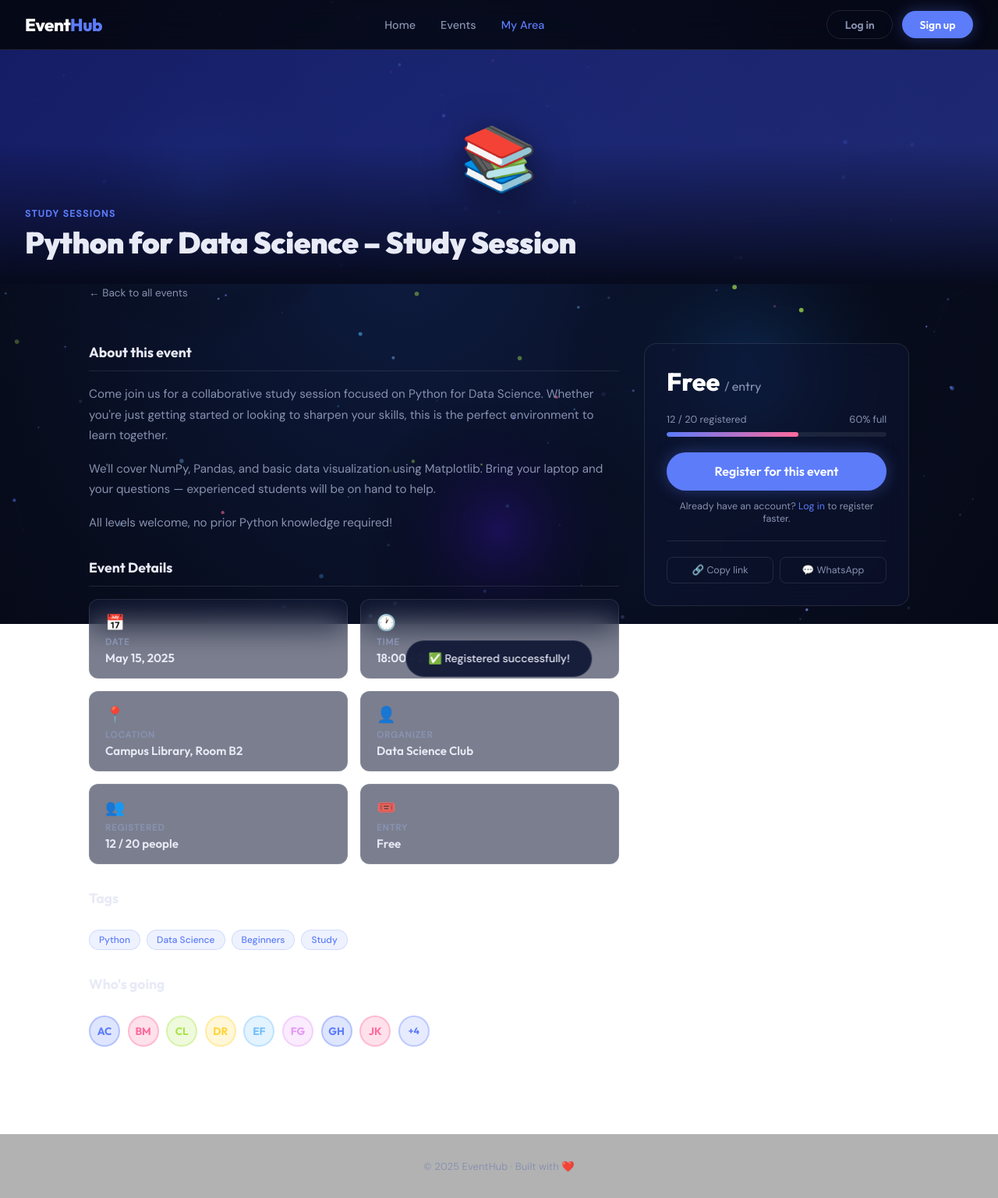
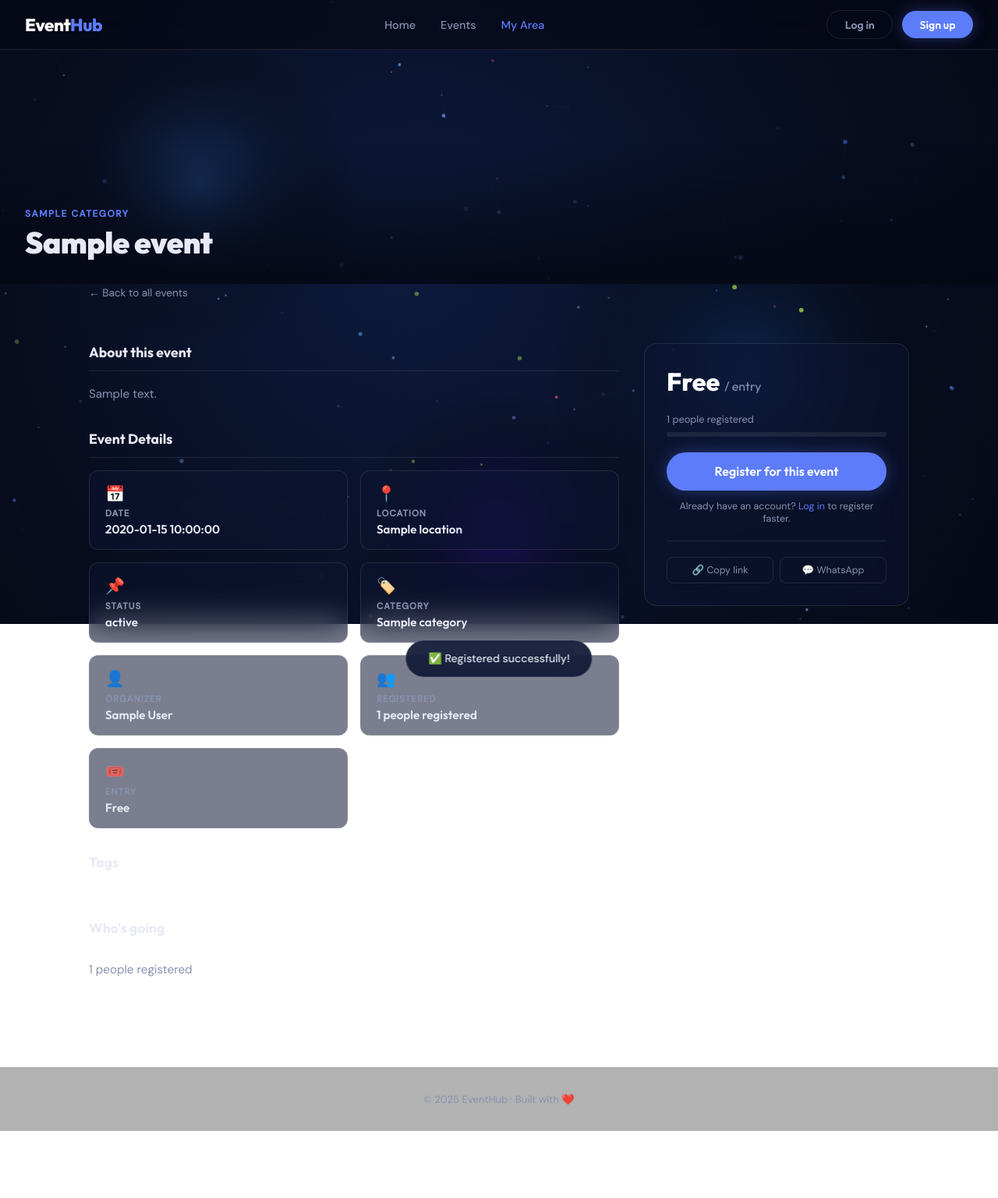
Before and after one commit to HaniaA4/Event_App, a Flask app: template templates/event_details.html in a window 1280 px wide. Shown: the whole page at 78% size. After the commit the page ends 1450 px from the top, so only its background shows below. Run offline with Flask 3, Linux system fonts and the light colour scheme; the template is opened without the code that fills it: most values are stand-ins (such as "Sample title", 1, 10 or a date in 2020).

Commit message:
Fixes issue with event details page not displaying correctly due to JavaScript errors. Updated login page styling and improved database schema for better performance.

```diff
--- a/models.py
+++ b/models.py
@@ -41,6 +41,6 @@
 
 
 def initialize_database():
-    db.connect()
-    db.create_tables([User, Category, Event, Registration, Comment])
+    db.connect(reuse_if_open=True)
+    db.create_tables([User, Category, Event, Registration, Comment], safe=True)
     db.close()
--- a/static/event-details.js
+++ b/static/event-details.js
@@ -1,230 +1,73 @@
 /* ─────────────────────────────────────────
-   ALL EVENTS DATA
-   We read ?id= from the URL and find the
-   matching event. Flask will replace this later.
+   EVENT DETAILS PAGE
+   Data comes from Flask/Jinja in event_details.html
 ───────────────────────────────────────── */
-const allEvents = [
-  {
-    id: 1,
-    title: "Python for Data Science – Study Session",
-    category: "Study Sessions",
-    date: "May 15, 2025", time: "18:00 – 20:00",
-    location: "Campus Library, Room B2",
-    organizer: "Data Science Club",
-    participants: 12, max: 20,
-    icon: "📚", gradient: "linear-gradient(135deg, #1a237e, #283593)",
-    tags: ["Python", "Data Science", "Beginners", "Study"],
-    description: `Come join us for a collaborative study session focused on Python for Data Science. Whether you're just getting started or looking to sharpen your skills, this is the perfect environment to learn together.\n\nWe'll cover NumPy, Pandas, and basic data visualization using Matplotlib. Bring your laptop and your questions — experienced students will be on hand to help.\n\nAll levels welcome, no prior Python knowledge required!`
-  },
-  {
-    id: 2,
-    title: "5-a-side Football Tournament",
-    category: "Sports",
-    date: "May 17, 2025", time: "15:30 – 18:30",
-    location: "Campus Sports Field",
-    organizer: "Campus Sports Association",
-    participants: 28, max: 30,
-    icon: "⚽", gradient: "linear-gradient(135deg, #1b5e20, #2e7d32)",
-    tags: ["Football", "Sports", "Tournament", "Outdoor"],
-    description: `Get your team together for our 5-a-side Football Tournament on the campus sports field! Teams of 5 compete in a round-robin format, with the top 2 teams going head-to-head in the final.\n\nAll skill levels are welcome — this is about fun, fitness, and meeting new people. Prizes for the winning team!\n\nRegister as a team or individually and we'll sort you into a group.`
-  },
-  {
-    id: 3,
-    title: "Web Design Workshop",
-    category: "Workshops",
-    date: "May 20, 2025", time: "14:00 – 17:00",
-    location: "Auditorium A, Main Building",
-    organizer: "NOVA IMS Tech Club",
-    participants: 45, max: 60,
-    icon: "🛠️", gradient: "linear-gradient(135deg, #4a148c, #6a1b9a)",
-    tags: ["HTML", "CSS", "Design", "Frontend", "Beginners Welcome"],
-    description: `Join us for a hands-on Web Design Workshop where you'll learn the fundamentals of building beautiful, responsive websites from scratch.\n\nWhether you're completely new to web development or looking to sharpen your skills, this workshop has something for everyone. We'll cover HTML structure, modern CSS techniques (flexbox, grid, animations), and practical tips for making your pages look great on any device.\n\nBring your laptop and get ready to build your first webpage live in the room. No prior experience required!`
-  },
-  {
-    id: 4,
-    title: "Data Visualization Talk: Beyond Bar Charts",
-    category: "Talks",
-    date: "May 22, 2025", time: "17:00 – 18:30",
-    location: "Room 101, Main Building",
-    organizer: "NOVA IMS Research Group",
-    participants: 33, max: 50,
-    icon: "🎤", gradient: "linear-gradient(135deg, #bf360c, #d84315)",
-    tags: ["Data Viz", "Tableau", "D3.js", "Storytelling"],
-    description: `Bar charts are great — but there's a whole world of data visualization beyond them. In this talk, we explore how to choose the right chart for your data and how to make your visuals actually tell a story.\n\nWe'll walk through real examples using Tableau and D3.js, covering heatmaps, network graphs, sankey diagrams, and interactive dashboards.\n\nPerfect for anyone in data science, business analytics, or just curious about making data beautiful.`
-  },
-  {
-    id: 5,
-    title: "Portuguese Culture Night",
-    category: "Cultural",
-    date: "May 24, 2025", time: "20:00 – 23:00",
-    location: "Student Lounge",
-    organizer: "International Students Association",
-    participants: 60, max: 80,
-    icon: "🎭", gradient: "linear-gradient(135deg, #006064, #00838f)",
-    tags: ["Culture", "Portugal", "Food", "Music", "Social"],
-    description: `Experience the rich culture of Portugal in an unforgettable evening of food, music, and traditions. Portuguese Culture Night brings together students from all backgrounds to celebrate and learn.\n\nEnjoy traditional Fado music performances, taste authentic Portuguese food and pastéis de nata, and take part in cultural games and activities.\n\nCome alone or with friends — everyone is welcome at this free event!`
-  },
-  {
-    id: 6,
-    title: "Group Project Kickoff – TAW",
-    category: "Group Meetings",
-    date: "May 25, 2025", time: "10:00 – 12:00",
-    location: "Room 204",
-    organizer: "TAW Course Team",
-    participants: 8, max: 10,
-    icon: "👥", gradient: "linear-gradient(135deg, #e65100, #ef6c00)",
-    tags: ["TAW", "Project", "Flask", "Web Dev", "Group Work"],
-    description: `Kickoff meeting for the TAW group project. We'll align on the project scope, divide responsibilities, and set up our development environment together.\n\nAgenda: project overview, tech stack decisions (Flask + SQLite + HTML/CSS/JS), GitHub setup, and task assignment.\n\nMandatory for all group members. Bring your laptop!`
-  },
-  {
-    id: 7,
-    title: "Statistics Exam Prep Session",
-    category: "Study Sessions",
-    date: "May 26, 2025", time: "16:00 – 18:30",
-    location: "Library, Floor 3",
-    organizer: "Statistics Study Group",
-    participants: 20, max: 25,
-    icon: "📊", gradient: "linear-gradient(135deg, #0d47a1, #1565c0)",
-    tags: ["Statistics", "Exam Prep", "Study", "Math"],
-    description: `Preparing for the statistics exam? Join our group study session where we'll work through past exam papers, tackle the trickiest problems together, and review key concepts.\n\nTopics covered: hypothesis testing, regression analysis, probability distributions, and ANOVA.\n\nBring your notes, past papers, and questions. A tutor will be present to help with difficult topics.`
-  },
-  {
-    id: 8,
-    title: "Intro to Machine Learning Workshop",
-    category: "Workshops",
-    date: "May 28, 2025", time: "10:00 – 13:00",
-    location: "Lab 3, Tech Building",
-    organizer: "AI & ML Student Club",
-    participants: 18, max: 30,
-    icon: "🤖", gradient: "linear-gradient(135deg, #311b92, #4527a0)",
-    tags: ["Machine Learning", "Python", "scikit-learn", "AI", "Hands-on"],
-    description: `New to machine learning? This beginner-friendly workshop will walk you through the core concepts and get you building your first ML model by the end of the session.\n\nUsing Python and scikit-learn, we'll cover supervised learning, train/test splits, decision trees, and model evaluation. Everything is hands-on — you'll leave with working code.\n\nPrerequisite: basic Python knowledge. Bring your laptop with Python installed.`
-  },
-  {
-    id: 9,
-    title: "Campus 5km Run",
-    category: "Sports",
-    date: "Jun 01, 2025", time: "08:30 – 10:00",
-    location: "University Gardens",
-    organizer: "Campus Running Club",
-    participants: 55, max: 100,
-    icon: "🏃", gradient: "linear-gradient(135deg, #004d40, #00695c)",
-    tags: ["Running", "Fitness", "Outdoor", "5km", "All Levels"],
-    description: `Lace up your trainers and join us for the Campus 5km Run through the beautiful university gardens and surrounding paths!\n\nWhether you're a seasoned runner or just getting started, this is a relaxed, non-competitive run focused on enjoying the outdoors and meeting fellow students.\n\nWater stations along the route. Finisher certificates for everyone. See you at the starting line!`
-  }
-];
 
 /* ─────────────────────────────────────────
-   READ EVENT ID FROM URL (?id=3)
-   Falls back to event 1 if no ID given
+   INFO CARDS
 ───────────────────────────────────────── */
-const params  = new URLSearchParams(window.location.search);
-const eventId = parseInt(params.get('id')) || 1;
-const event   = allEvents.find(e => e.id === eventId) || allEvents[0];
-
-/* ─────────────────────────────────────────
-   REGISTRATION STATE
-───────────────────────────────────────── */
-let isRegistered = false;
-let currentParticipants = event.participants;
-
-/* ─────────────────────────────────────────
-   POPULATE PAGE
-───────────────────────────────────────── */
-function populatePage() {
-  document.getElementById('heroGrad').style.background = event.gradient;
-  document.getElementById('heroIcon').textContent  = event.icon;
-  document.getElementById('heroCat').textContent   = event.category;
-  document.getElementById('heroTitle').textContent = event.title;
-  document.title = `EventHub – ${event.title}`;
-
-  document.getElementById('eventDesc').innerHTML =
-    event.description.split('\n\n').map(p => `<p style="margin-bottom:1rem;">${p}</p>`).join('');
+function buildInfoCards() {
+  const grid = document.getElementById('infoGrid');
+  if (!grid || typeof eventData === 'undefined') return;
 
   const infoItems = [
-    { icon: '📅', label: 'Date',       value: event.date },
-    { icon: '🕐', label: 'Time',       value: event.time },
-    { icon: '📍', label: 'Location',   value: event.location },
-    { icon: '👤', label: 'Organizer',  value: event.organizer },
-    { icon: '👥', label: 'Registered', value: `${currentParticipants} / ${event.max} people` },
-    { icon: '🎟️', label: 'Entry',      value: 'Free' },
+    { icon: '📅', label: 'Date', value: eventData.date },
+    { icon: '📍', label: 'Location', value: eventData.location },
+    { icon: '📌', label: 'Status', value: eventData.status },
+    { icon: '🏷️', label: 'Category', value: eventData.category },
+    { icon: '👤', label: 'Organizer', value: eventData.organizer },
+    { icon: '👥', label: 'Registered', value: eventData.maxParticipants > 0 ? `${eventData.registrationsCount} / ${eventData.maxParticipants} people` : `${eventData.registrationsCount} people registered`},
+    { icon: '🎟️', label: 'Entry', value: 'Free' }
   ];
 
-  const grid = document.getElementById('infoGrid');
   grid.innerHTML = '';
+
   infoItems.forEach(item => {
     const div = document.createElement('div');
     div.className = 'glass info-item';
+
     div.innerHTML = `
       <span class="info-item-icon">${item.icon}</span>
       <div class="info-item-label">${item.label}</div>
       <div class="info-item-value">${item.value}</div>
     `;
+
     grid.appendChild(div);
   });
-
-  const tagsRow = document.getElementById('tagsRow');
-  tagsRow.innerHTML = event.tags.map(t => `<span class="tag">${t}</span>`).join('');
-
-  updateProgress();
-
-  const colors = ['#5c7cfa','#ff6b9d','#a9e34b','#ffd43b','#74c0fc','#e599f7'];
-  const names  = ['AC','BM','CL','DR','EF','FG','GH','JK'];
-  const pList  = document.getElementById('participantsList');
-  pList.innerHTML = '';
-
-  names.forEach((name, i) => {
-    const av = document.createElement('div');
-    av.className = 'participant-avatar';
-    av.style.background  = colors[i % colors.length] + '33';
-    av.style.color       = colors[i % colors.length];
-    av.style.borderColor = colors[i % colors.length] + '55';
-    av.textContent = name;
-    pList.appendChild(av);
-  });
-
-  const more = document.createElement('div');
-  more.className = 'participant-avatar avatar-more';
-  more.textContent = `+${currentParticipants - names.length}`;
-  pList.appendChild(more);
 }
 
 /* ─────────────────────────────────────────
    PROGRESS BAR
 ───────────────────────────────────────── */
 function updateProgress() {
-  const pct  = Math.round((currentParticipants / event.max) * 100);
-  const left = event.max - currentParticipants;
+  if (typeof eventData === 'undefined') return;
 
-  document.getElementById('progressFill').style.width = pct + '%';
-  document.getElementById('progressPct').textContent  = pct + '% full';
-  document.getElementById('progressText').textContent =
-    left === 0 ? 'No spots left' :
-    left <= 5  ? `⚠️ Only ${left} spots left!` :
-    `${currentParticipants} / ${event.max} registered`;
-}
+  const progressFill = document.getElementById('progressFill');
+  const progressPct = document.getElementById('progressPct');
+  const progressText = document.getElementById('progressText');
 
-/* ─────────────────────────────────────────
-   REGISTER / UNREGISTER
-───────────────────────────────────────── */
-function toggleRegister() {
-  const btn = document.getElementById('registerBtn');
+  if (!progressFill || !progressPct || !progressText) return;
 
-  if (!isRegistered) {
-    isRegistered = true;
-    currentParticipants++;
-    btn.textContent = "✅ You're registered – Cancel?";
-    btn.className   = 'btn btn-danger btn-lg';
-    showNotification("🎉 You're registered! See you there.");
-  } else {
-    isRegistered = false;
-    currentParticipants--;
-    btn.textContent = 'Register for this event';
-    btn.className   = 'btn btn-primary btn-lg';
-    showNotification('Registration cancelled.');
+  const max = eventData.maxParticipants;
+  const registered = eventData.registrationsCount;
+
+  if (!max || max <= 0) {
+    progressFill.style.width = '0%';
+    progressPct.textContent = '';
+    progressText.textContent = `${registered} people registered`;
+    return;
   }
 
-  updateProgress();
+  const pct = Math.min(Math.round((registered / max) * 100), 100);
+  const left = max - registered;
+
+  progressFill.style.width = pct + '%';
+  progressPct.textContent = pct + '% full';
+
+  progressText.textContent =
+    left <= 0 ? 'No spots left' :
+    left <= 5 ? `⚠️ Only ${left} spots left!` :
+    `${registered} / ${max} registered`;
 }
 
 /* ─────────────────────────────────────────
@@ -232,9 +75,14 @@
 ───────────────────────────────────────── */
 function showNotification(msg) {
   const n = document.getElementById('notification');
+  if (!n) return;
+
   n.textContent = msg;
   n.classList.add('show');
-  setTimeout(() => n.classList.remove('show'), 3000);
+
+  setTimeout(() => {
+    n.classList.remove('show');
+  }, 3000);
 }
 
 /* ─────────────────────────────────────────
@@ -242,20 +90,33 @@
 ───────────────────────────────────────── */
 function share(type) {
   const url = window.location.href;
+
   if (type === 'copy') {
     navigator.clipboard.writeText(url)
       .then(() => showNotification('🔗 Link copied to clipboard!'))
       .catch(() => showNotification('Copy the URL from your browser bar.'));
-  } else if (type === 'whatsapp') {
-    window.open(`https://wa.me/?text=Check%20out%20this%20event:%20${encodeURIComponent(url)}`, '_blank');
+  }
+
+  if (type === 'whatsapp') {
+    const text = encodeURIComponent(`Check out this event: ${url}`);
+    window.open(`https://wa.me/?text=${text}`, '_blank');
   }
 }
 
 /* ─────────────────────────────────────────
    HAMBURGER
 ───────────────────────────────────────── */
-document.getElementById('hamburger').addEventListener('click', () => {
-  document.getElementById('navLinks').classList.toggle('open');
-});
+const hamburger = document.getElementById('hamburger');
+const navLinks = document.getElementById('navLinks');
 
-populatePage();
+if (hamburger && navLinks) {
+  hamburger.addEventListener('click', () => {
+    navLinks.classList.toggle('open');
+  });
+}
+
+/* ─────────────────────────────────────────
+   INIT
+───────────────────────────────────────── */
+buildInfoCards();
+updateProgress();
--- a/templates/event_details.html
+++ b/templates/event_details.html
@@ -10,6 +10,7 @@
   <link rel="stylesheet" href="{{ url_for('static', filename='shared.css') }}" />
   <link rel="stylesheet" href="{{ url_for('static', filename='event-details.css') }}" />
 </head>
+
 <body>
 
   <iframe src="{{ url_for('static', filename='background.html') }}" class="bg-frame" title="background"></iframe>
@@ -126,6 +127,20 @@
 
   <div id="notification">✅ Registered successfully!</div>
 
+
+<script>
+  const eventData = {
+    date: "{{ event.date }}",
+    location: "{{ event.location }}",
+    status: "{{ event.status }}",
+    category: "{{ event.category.name }}",
+    organizer: "{{ event.organizer.full_name }}",
+    registrationsCount: Number("{{ registrations_count }}"),
+    maxParticipants: Number("{{ event.max_participants }}")
+  };
+</script>
+
+
   <script src="{{ url_for('static', filename='event-details.js') }}"></script>
 </body>
 </html>
--- a/templates/login.html
+++ b/templates/login.html
@@ -36,7 +36,7 @@
             <h2>Welcome back 👋</h2>
             <p>Log in to see your events and registrations.</p>
           </div>
-        <form method="POST" action="{{ url_for('login') }}">
+        <form method="POST" action="{{ url_for('login') }}" onsubmit="return handleLogin()">
           <div class="form-msg" id="loginMsg"></div>
 
           <div class="form-group">
@@ -81,7 +81,7 @@
             <h2>Join EventHub ✨</h2>
             <p>Create your account and start discovering events around you.</p>
           </div>
-<form method="POST" action="{{ url_for('register') }}">
+<form method="POST" action="{{ url_for('register') }}" onsubmit="return handleRegister()">
           <div class="form-msg" id="registerMsg"></div>
 
           <div class="form-group">
```
Also changed, not shown: static/login.js (+15 -17 lines), app.db.
